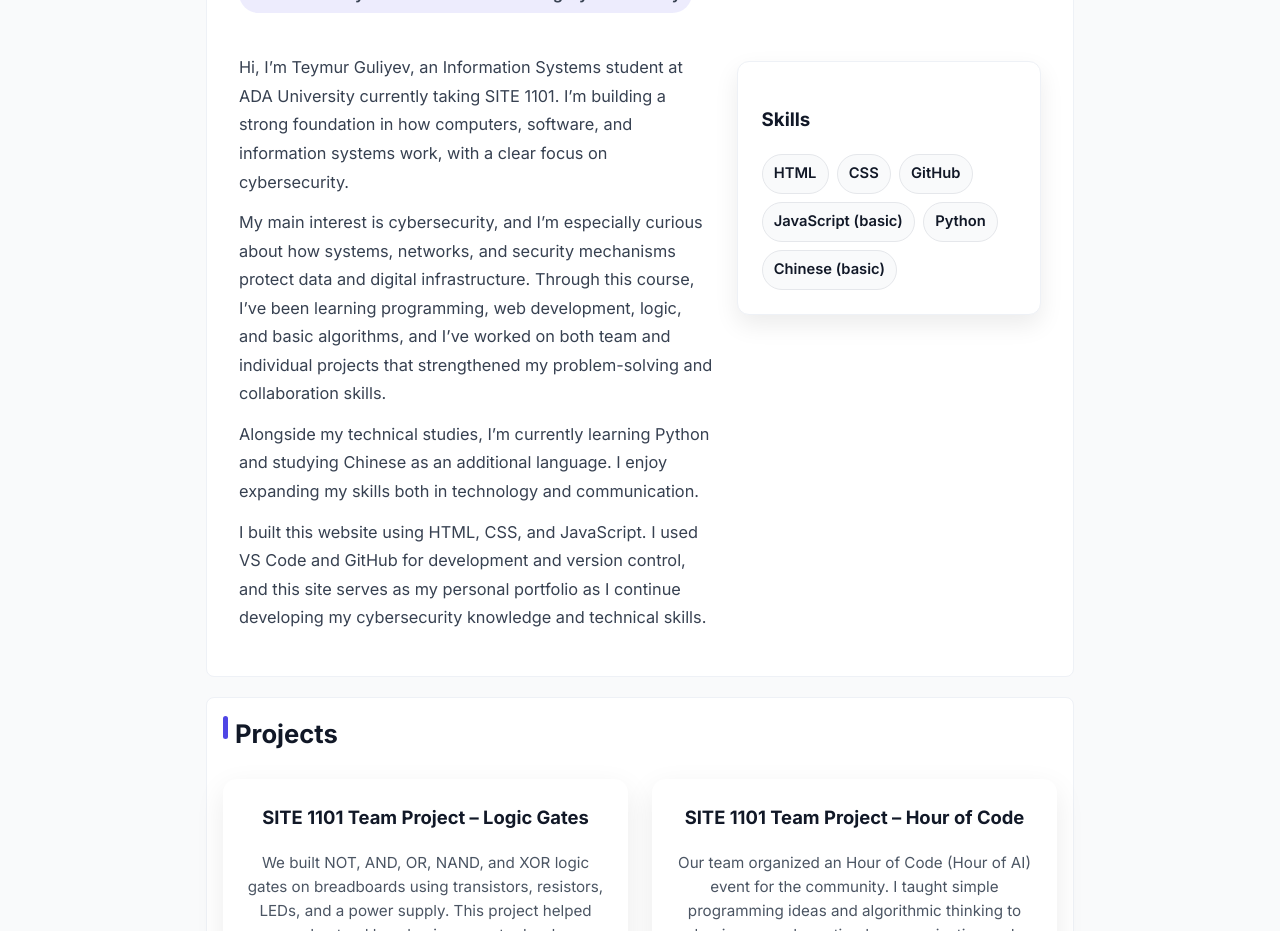
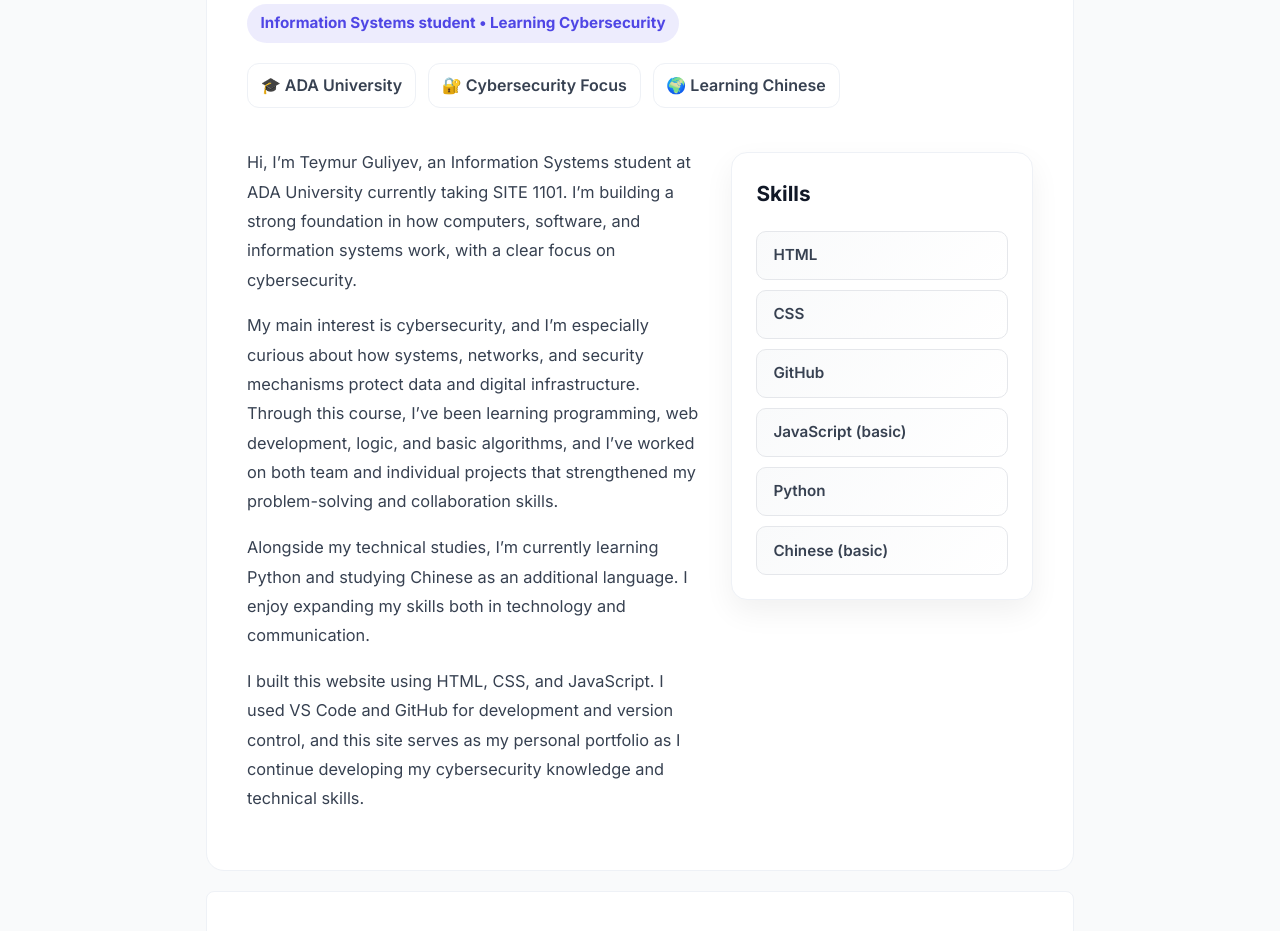
Before and after one commit to teymurquliyev547-coder/Project3, a plain HTML site: page index.html in a window 1280 px wide. Shown: the part 558-1489 px from the top of the page. Drawn offline with Linux system fonts and the light colour scheme.

Commit message:
working more on design of the website

```diff
--- a/css/style.css
+++ b/css/style.css
@@ -46,6 +46,15 @@ a:hover { text-decoration: underline; }
   text-decoration: none;
 }
 .brand { display:flex; align-items:center; gap:0.5rem; }
+
+.header-center {
+  position: absolute;
+  left: 50%;
+  transform: translateX(-50%);
+  font-weight: 600;
+  color: #666;
+  font-size: 0.95rem;
+}
 
 .nav-list {
   list-style: none;
@@ -265,12 +274,15 @@ main {
 }
 
 .about {
-  padding: 2rem;
+  background: #ffffff;
+  padding: 2.5rem;
+  border-radius: 18px;
+  border: 1px solid #eef1f6;
 }
 
 .about h2 {
-  font-size: 1.6rem;
-  margin: 0 0 1rem 0;
+  font-size: 2rem;
+  margin-bottom: 0.6rem;
   position: relative;
   padding-left: 0.75rem;
 }
@@ -279,17 +291,16 @@ main {
   content: "";
   position: absolute;
   left: 0;
-  top: 0.15rem;
+  top: 0.3rem;
   height: 1.4rem;
   width: 5px;
+  background: #4f46e5;
   border-radius: 999px;
-  background: var(--primary);
 }
 
-/* Projects section heading accent to match About */
 .projects h2 {
-  font-size: 1.6rem;
-  margin: 0 0 1rem 0;
+  font-size: 2rem;
+  margin-bottom: 0.6rem;
   position: relative;
   padding-left: 0.75rem;
 }
@@ -298,58 +309,107 @@ main {
   content: "";
   position: absolute;
   left: 0;
-  top: 0.15rem;
+  top: 0.3rem;
   height: 1.4rem;
   width: 5px;
+  background: #4f46e5;
   border-radius: 999px;
-  background: var(--primary);
 }
 
+/* Highlight pill */
 .about-highlight {
   display: inline-block;
-  margin: 0.25rem 0 1rem;
-  padding: 0.35rem 0.65rem;
+  margin: 0.25rem 0 1.25rem;
+  padding: 0.45rem 0.85rem;
   border-radius: 999px;
-  background: rgba(79, 70, 229, 0.10);
-  color: var(--primary);
-  font-weight: 600;
-  font-size: 0.92rem;
+  background: rgba(79, 70, 229, 0.1);
+  color: #4f46e5;
+  font-weight: 700;
+  font-size: 0.95rem;
 }
 
-.about p {
-  max-width: 70ch;
-  font-size: 1.02rem;
-  line-height: 1.75;
-  color: #374151;
-  margin: 0.75rem 0;
+/* Quick facts */
+.about-facts {
+  display: flex;
+  gap: 0.75rem;
+  flex-wrap: wrap;
+  margin-bottom: 1.5rem;
 }
 
+.fact {
+  background: #ffffff;
+  border: 1px solid #eef1f6;
+  padding: 0.55rem 0.8rem;
+  border-radius: 12px;
+  font-weight: 600;
+  color: #374151;
+}
+
+/* Text styling */
+.about-text p {
+  font-size: 1.02rem;
+  line-height: 1.8;
+  color: #374151;
+  margin-bottom: 1rem;
+}
+
+/* Grid layout */
 .about-grid {
   display: grid;
-  grid-template-columns: 1.4fr 0.9fr;
-  gap: 1.5rem;
+  grid-template-columns: 1.5fr 1fr;
+  gap: 2rem;
   align-items: start;
-  margin-top: 1rem;
+}
+
+@media (max-width: 768px) {
+  .about-grid {
+    grid-template-columns: 1fr;
+  }
+}
+
+/* Skills card */
+.skills {
+  background: #ffffff;
+  border: 1px solid #eef1f6;
+  border-radius: 16px;
+  padding: 1.5rem;
+  box-shadow: 0 12px 30px rgba(0,0,0,0.06);
+}
+
+.skills h3 {
+  margin-top: 0;
+  font-size: 1.3rem;
 }
 
 /* Modern skills "tags" instead of bullet points */
 .skill-tags {
   list-style: none;
   padding: 0;
-  margin: 0.75rem 0 0;
+  margin: 1rem 0 0;
+  display: grid;
+  grid-template-columns: 1fr;
+  gap: 0.65rem;
+}
+
+.skill-tags li {
+  background: linear-gradient(135deg, #f9fafb 0%, #ffffff 100%);
+  border: 1px solid #e5e7eb;
+  padding: 0.7rem 1rem;
+  border-radius: 10px;
+  font-weight: 600;
+  font-size: 0.95rem;
+  color: #374151;
+  transition: all 0.25s ease;
   display: flex;
-  flex-wrap: wrap;
+  align-items: center;
   gap: 0.5rem;
 }
 
-.skill-tags li {
-  padding: 0.45rem 0.7rem;
-  border-radius: 999px;
-  border: 1px solid #e5e7eb;
-  background: #f9fafb;
-  font-weight: 600;
-  font-size: 0.92rem;
-  color: #111827;
+.skill-tags li:hover {
+  background: linear-gradient(135deg, #ffffff 0%, #f3f4f6 100%);
+  border-color: #4f46e5;
+  transform: translateX(4px);
+  box-shadow: 0 6px 16px rgba(79, 70, 229, 0.12);
 }
 
 .project { display: grid; grid-template-columns: 1fr; gap: 1rem; align-items: start; text-align: center; }
--- a/index.html
+++ b/index.html
@@ -19,6 +19,9 @@
     <div class="brand">
       <a href="index.html#home" class="brand-name">Teymur Guliyev</a>
     </div>
+
+    <!-- Center tagline -->
+    <div class="header-center">My Portfolio</div>
 
     <!-- Primary navigation (on the right for wide screens) -->
     <nav aria-label="Primary navigation">
@@ -53,9 +56,18 @@
     </section>
 
     <!-- About section (moved from about.html) -->
-    <section id="about" class="about" aria-labelledby="about-heading">
-      <h2 id="about-heading">About Me</h2>
-      <p class="about-highlight">Information Systems student • Learning CyberSecurity</p>
+    <section id="about" class="about">
+      <h2>About Me</h2>
+
+      <span class="about-highlight">
+        Information Systems student • Learning Cybersecurity
+      </span>
+
+      <div class="about-facts">
+        <div class="fact">🎓 ADA University</div>
+        <div class="fact">🔐 Cybersecurity Focus</div>
+        <div class="fact">🌍 Learning Chinese</div>
+      </div>
 
       <div class="about-grid">
         <div class="about-text">
@@ -65,8 +77,8 @@
           <p>I built this website using HTML, CSS, and JavaScript. I used VS Code and GitHub for development and version control, and this site serves as my personal portfolio as I continue developing my cybersecurity knowledge and technical skills.</p>
         </div>
 
-        <div class="skills card" aria-labelledby="skills-heading">
-          <h3 id="skills-heading">Skills</h3>
+        <div class="skills">
+          <h3>Skills</h3>
           <ul class="skill-tags">
             <li>HTML</li>
             <li>CSS</li>
@@ -123,7 +135,7 @@
             I designed a personal portfolio using HTML, CSS, and JavaScript, developed in VS Code
             and hosted with GitHub. I learned web basics and Git workflow while building this site.
           </p>
-          <img src="images/project3.svg" alt="Personal website project">
+          <img src="images/Снимок экрана 2025-12-20 030340.png" alt="Personal website project">
           <div class="project-tags">
             <span>HTML</span>
             <span>CSS</span>
```
Also changed, not shown: images/Снимок экрана 2025-12-20 030340.png (added).
